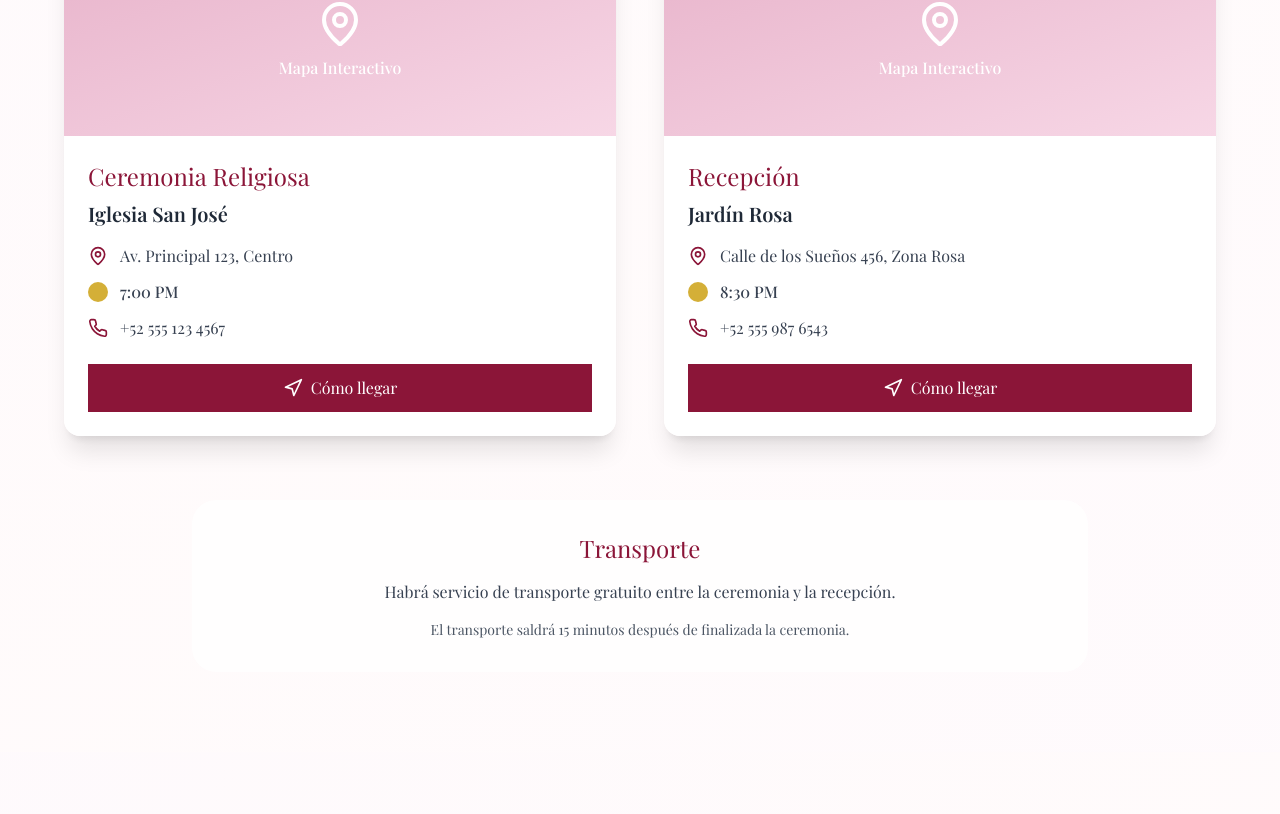
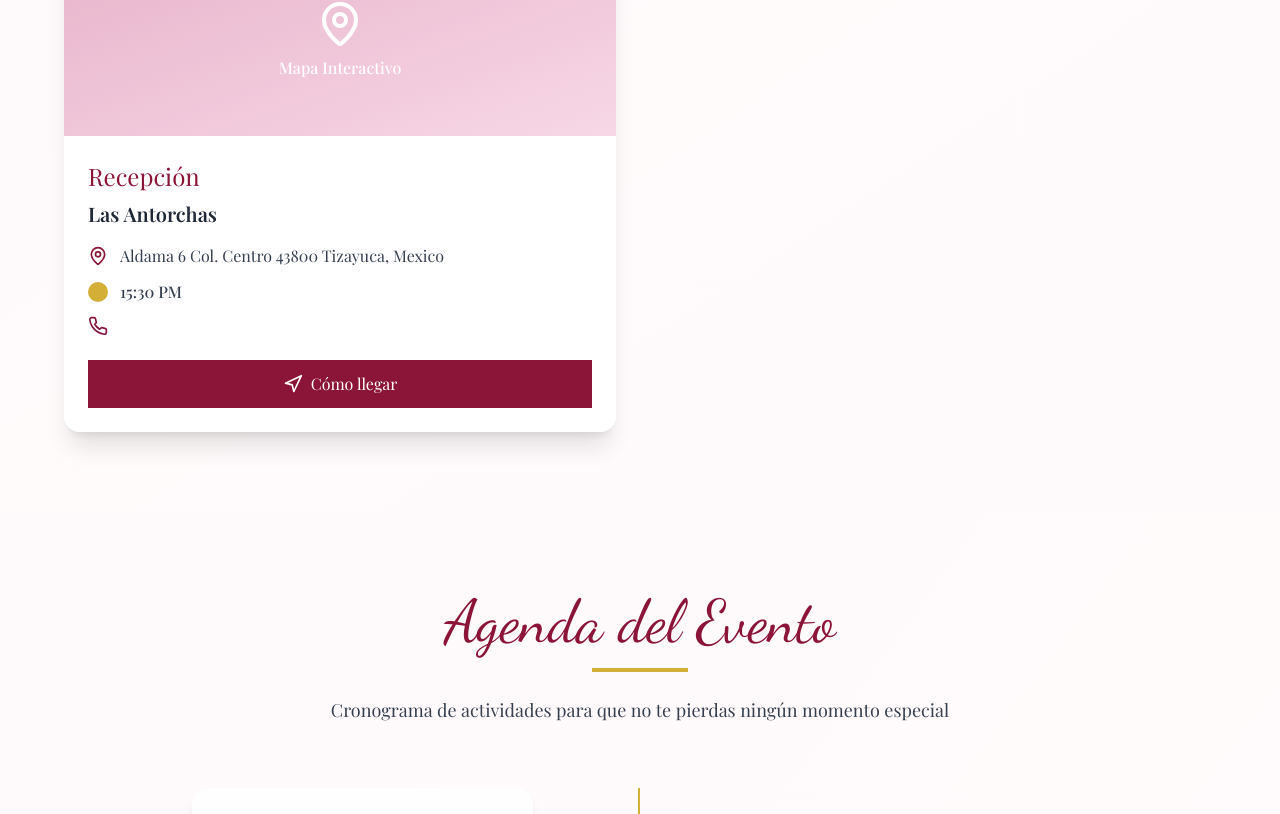
Before and after one commit to abraham-developer/xv-hd, a React (Vite) app: page / in a window 1280 px wide. Shown: the part 3780-4594 px from the top of the page. Built offline with nearby package versions, Linux system fonts and the light colour scheme.

Commit message:
[DEL] Se elimina card religiosa

```diff
--- a/src/components/LocationSection.tsx
+++ b/src/components/LocationSection.tsx
@@ -4,21 +4,14 @@ import FloralBackground from './FloralBackground';
 
 const LocationSection = () => {
   const locations = [
-    {
-      title: "Ceremonia Religiosa",
-      name: "Iglesia San José",
-      address: "Av. Principal 123, Centro",
-      time: "7:00 PM",
-      phone: "+52 555 123 4567",
-      mapUrl: "https://goo.gl/maps/example1"
-    },
+
     {
       title: "Recepción",
-      name: "Jardín Rosa",
-      address: "Calle de los Sueños 456, Zona Rosa",
-      time: "8:30 PM",
-      phone: "+52 555 987 6543",
-      mapUrl: "https://goo.gl/maps/example2"
+      name: "Las Antorchas",
+      address: "Aldama 6 Col. Centro 43800 Tizayuca, Mexico",
+      time: "15:30 PM",
+      phone: "",
+      mapUrl: "https://maps.app.goo.gl/GdhK54mzmSGQHNbe8?g_st=aw"
     }
   ];
 
@@ -85,17 +78,7 @@ const LocationSection = () => {
           ))}
         </div>
 
-        <div className="mt-16 bg-white/70 backdrop-blur-sm rounded-3xl p-8 text-center max-w-4xl mx-auto">
-          <h3 className="font-serif text-2xl text-quince-burgundy mb-4">
-            Transporte
-          </h3>
-          <p className="text-gray-700 mb-4">
-            Habrá servicio de transporte gratuito entre la ceremonia y la recepción.
-          </p>
-          <p className="text-sm text-gray-600">
-            El transporte saldrá 15 minutos después de finalizada la ceremonia.
-          </p>
-        </div>
+
       </div>
     </section>
   );
```
